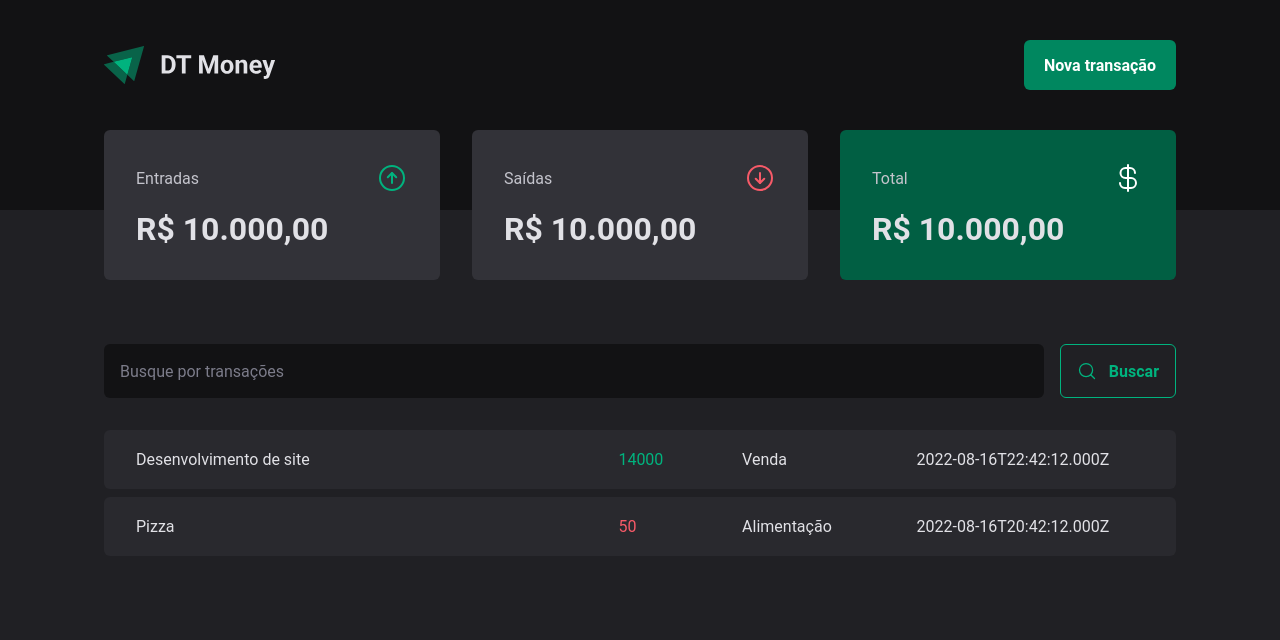
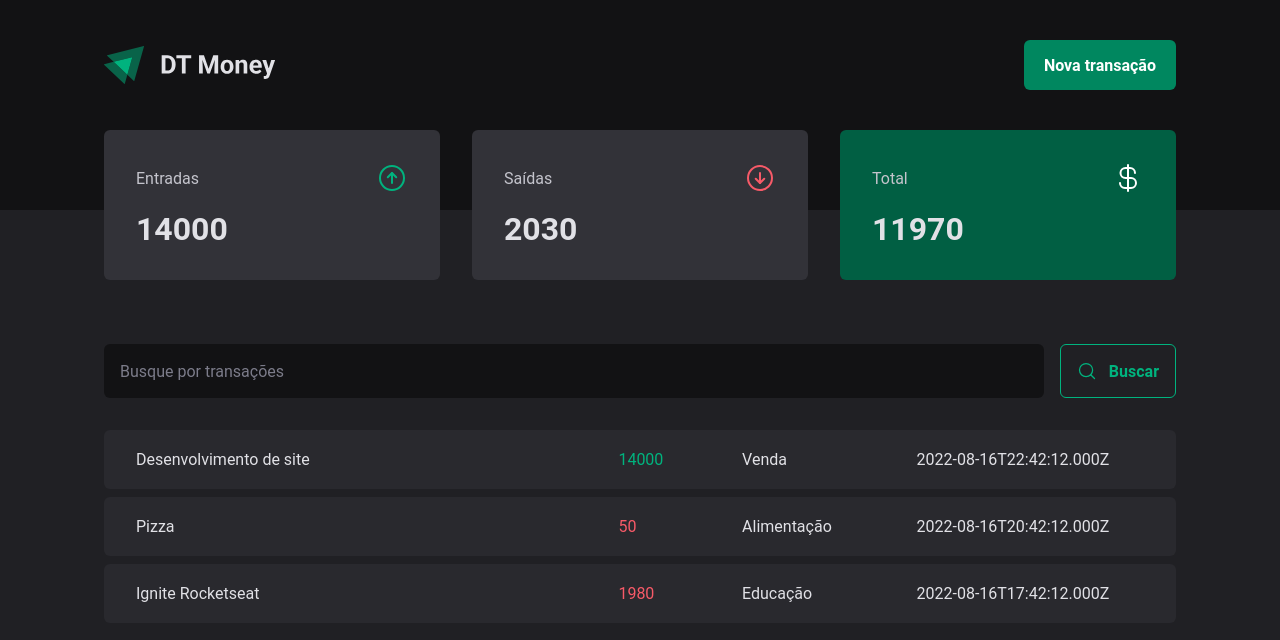
Before and after one commit to pedrolgarcia/dt-money, a React app: page / in a window 1280 px wide. Shown: the top 640 px of the page. Built offline with nearby package versions, Linux system fonts and the light colour scheme; data requests are answered from the project's data file; the HTML template or start-up script is replaced by a standard one.

Commit message:
feat: summary with reduce

```diff
--- a/server.json
+++ b/server.json
@@ -15,6 +15,14 @@
       "category": "Alimentação",
       "price": 50,
       "createdAt": "2022-08-16T20:42:12.000Z"
+    },
+    {
+      "id": 3,
+      "description": "Ignite Rocketseat",
+      "type": "outcome",
+      "category": "Educação",
+      "price": 1980,
+      "createdAt": "2022-08-16T17:42:12.000Z"
     }
   ]
 }
--- a/src/components/Summary/index.tsx
+++ b/src/components/Summary/index.tsx
@@ -8,6 +8,25 @@
 export function Summary() {
   const { transactions } = useContext(TransactionsContext)
 
+  const summary = transactions.reduce(
+    (acc, transaction) => {
+      if (transaction.type === 'income') {
+        acc.income += transaction.price
+        acc.total += transaction.price
+      } else {
+        acc.outcome += transaction.price
+        acc.total -= transaction.price
+      }
+
+      return acc
+    },
+    {
+      income: 0,
+      outcome: 0,
+      total: 0,
+    },
+  )
+
   return (
     <SummaryContainer>
       <SummaryCard>
@@ -16,7 +35,7 @@
           <ArrowCircleUp size={32} color="#00b37e" />
         </header>
 
-        <strong>R$ 10.000,00</strong>
+        <strong>{summary.income}</strong>
       </SummaryCard>
 
       <SummaryCard>
@@ -25,7 +44,7 @@
           <ArrowCircleDown size={32} color="#f75a68" />
         </header>
 
-        <strong>R$ 10.000,00</strong>
+        <strong>{summary.outcome}</strong>
       </SummaryCard>
 
       <SummaryCard variant="green">
@@ -34,7 +53,7 @@
           <CurrencyDollar size={32} color="#ffffff" />
         </header>
 
-        <strong>R$ 10.000,00</strong>
+        <strong>{summary.total}</strong>
       </SummaryCard>
     </SummaryContainer>
   )
```
